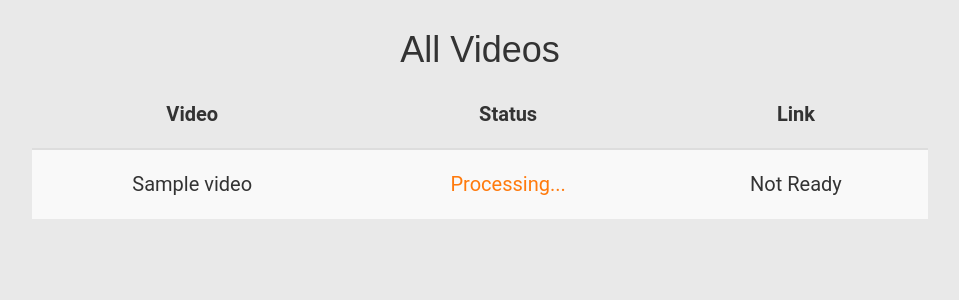
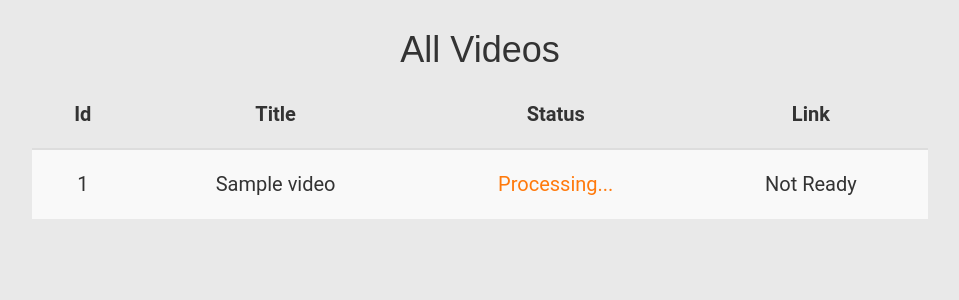
Before and after one commit to manangoel99/EmotionDetectorExtra, a Flask app: template templates/allvideos.html in a window 1280 px wide. Shown: the part 70-370 px from the top of the page, without its empty margins (160-1119 px from the left). Run offline with Flask 2, Linux system fonts and the light colour scheme; the template is opened without the code that fills it: most values are stand-ins (such as "Sample title", 1, 10 or a date in 2020); parts of the project's set-up code (start-up, migrations or seed data) failed here and were passed over; some libraries are stand-ins or nearby versions.

Commit message:
correct video link and title

```diff
--- a/templates/allvideos.html
+++ b/templates/allvideos.html
@@ -35,7 +35,8 @@
                 <table class="table table-striped">
                   <thead>
                     <tr>
-                      <th class="text-center">Video</th>
+                      <th class="text-center">Id</th>
+                      <th class="text-center">Title</th>
                       <th class="text-center">Status</th>
                       <th class="text-center">Link</th>
                     </tr>
@@ -43,6 +44,7 @@
                   <tbody>
                   {% for video in videos %}
                   <tr id="vid_{{ video.id }}">
+                      <td class="text-center">{{ video.id }}</td>
                       <td class="text-center">{{video.video_title}}</td>
                       <td class="text-center">
                         {% if video.processed == True %}
@@ -116,15 +118,22 @@
                         }
 
                         for (let i = 0; i < not_matching_ids.length; i++) {
-                            text = "<td>"+ response[not_matching_ids[i]]["video_title"] +"</td>\n";
+                            text = "<td class='text-center'>"+response[not_matching_ids[i]]["id"]+"</td>\n"
+                            text += "<td class='text-center'>"+ response[not_matching_ids[i]]["video_title"] +"</td>\n";
                             if (curr_state[not_matching_ids[i]] == true) {
-                                text += "<td class='text-center'><div class='color-green'>Complete</div></td>"
+                                text += "<td class='text-center'><div class='color-green'>Complete</div></td>\n"
                                 text += "<td class='text-center'>"
                                 text += '<a href="'
                                 url = response[not_matching_ids[i]]["video_path"]
                                 title = response[not_matching_ids[i]]["video_title"]
-                                text += "{{ url_for('playvideo', video_path="+url+", video_title="+title+") }}"
+                                console.log(url)
+                                console.log(title)
+                                text += "/playvideo?video_path="
+                                text += url
+                                text += "&video_name="
+                                text += title
                                 text += '">Play Processed Video</a></td>'
+                                console.log(text)
 
                             }
                             else {
```
